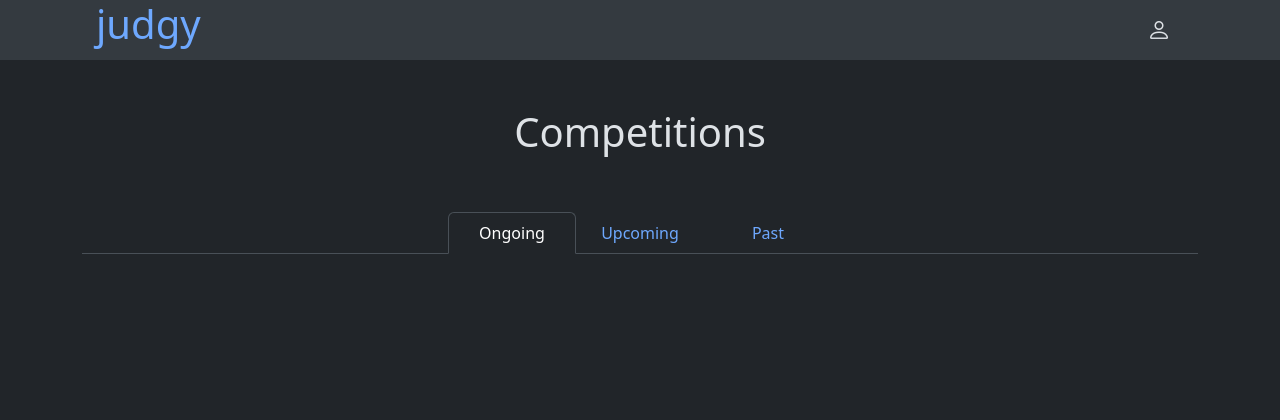
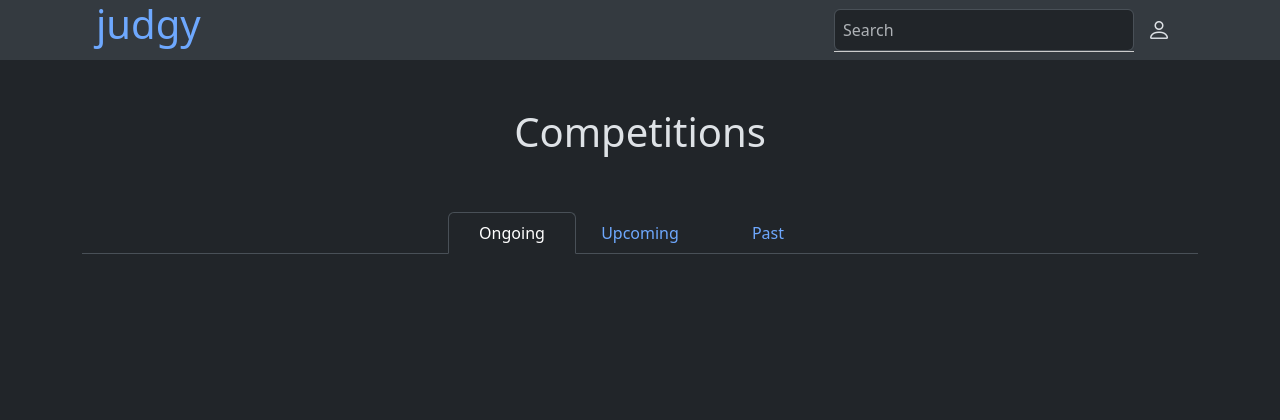
Before and after one commit to miniat-amos/judgy, a Django app: page / in a window 1280 px wide. Shown: the top 420 px of the page. Run offline with Django 5.2, Linux system fonts and the light colour scheme; data that the repository does not hold is empty; some libraries are stand-ins or nearby versions.

Commit message:
Added search bar to look up competitions

```diff
--- a/judgy/templates/judgy/includes/header.html
+++ b/judgy/templates/judgy/includes/header.html
@@ -8,6 +8,19 @@
       </div>
       <div class="d-flex justify-content-end w-100">
         <div class="align-items-center d-flex">
+
+           {% if show_search_bar %}
+
+           <div class="search-container">
+              <input class="form-control mr-sm-2" type="search" placeholder="Search" aria-label="Search" id="search-bar">
+              <ul id="search-results" class="dropdown-results"></ul>
+          </div>
+
+
+
+          {% endif %}
+
+
           <div class="dropdown">
             <button class="btn" data-bs-toggle="dropdown">
               <i class="bi bi-person" style="font-size: 1.5rem"></i>
--- a/judgy/templates/judgy/index.html
+++ b/judgy/templates/judgy/index.html
@@ -30,6 +30,44 @@
       color: var(--bs-light);
     }
   }
+
+
+  .search-container {
+    position: relative;
+    width: 300px; /* Adjust width as needed */
+}
+
+#search-bar {
+    width: 100%;
+    padding: 8px;
+    box-sizing: border-box;
+}
+
+.dropdown-results {
+    position: absolute;
+    top: 100%;
+    left: 0;
+    width: 100%;
+    background-color: black;
+    border: 1px solid #ccc;
+    border-top: none;
+    max-height: 200px;
+    overflow-y: auto;
+    list-style-type: none;
+    padding: 0;
+    margin: 0;
+    z-index: 1000;
+}
+
+.dropdown-results li {
+    padding: 8px;
+    cursor: pointer;
+}
+
+.dropdown-results li:hover {
+    background-color: gray;
+}
+
 </style>
 
 {% endblock %}
@@ -99,6 +137,40 @@
       if (response.ok) $(`[data-code=${code}]`).closest('.col').remove();
     });
   });
+
+  $(document).ready(function() {
+        $('#search-bar').on("input", function() {
+            let query = $(this).val();
+
+            if (query.trim() === "") {
+              $('search-results').empty().hide()
+              return;
+            }
+            $.ajax({
+                url: "search/",
+                data: { 'query': query },
+                success: function(data) {
+                    console.log(data);
+                    let results = $('#search-results');
+                    results.empty();
+
+                    if(data.length) {
+                      $.each(data, function(index, item) {
+                        results.append('<li><a href="' + item.url + '">' + item.name + ' (' + item.code + ')</a></li>');
+                      });
+                      results.show()
+                    } else {
+                      results.empty()
+                    }
+                }
+            });
+        });
+    }
+);
+
+
+
+
 </script>
 
 {% endblock %}
--- a/judgy/urls.py
+++ b/judgy/urls.py
@@ -7,6 +7,7 @@ from .views import (
     set_timezone_view,
     competition_create_view,
     competition_code_view,
+    search_view,
     submissions,
 )
 
@@ -20,5 +21,7 @@ urlpatterns = [
     path("set-timezone", set_timezone_view, name="set_timezone"),
     path("competition/create", competition_create_view, name="competition_create"),
     path("competition/<str:code>", competition_code_view, name="competition_code"),
+    path("search/", search_view, name="search"),
+
     path("submissions", submissions, name="submissions"),
 ]
--- a/judgy/views.py
+++ b/judgy/views.py
@@ -1,9 +1,11 @@
 import json
 from django.contrib.auth import login, logout
 from django.contrib.auth.decorators import login_required, user_passes_test
+from django.urls import reverse
 from django.http import JsonResponse
 from django.shortcuts import render, redirect, get_object_or_404
 from django.utils import timezone
+from django.db.models import Q
 from .forms import (
     AuthenticationForm,
     CompetitionCreationForm,
@@ -17,11 +19,13 @@ from .utils import create_comp_dir, create_problem_dir, save_problem_files
 
 
 def home_view(request):
+    show_search_bar = True
     now = timezone.now()
 
     past_competitions = Competition.objects.filter(end__lt=now).order_by("-end")
     ongoing_competitions = Competition.objects.filter(start__lte=now, end__gte=now).order_by("end")
     upcoming_competitions = Competition.objects.filter(start__gt=now).order_by("start")
+
 
     return render(
         request,
@@ -29,9 +33,27 @@ def home_view(request):
         {
             "past_competitions": past_competitions,
             "ongoing_competitions": ongoing_competitions,
-            "upcoming_competitions": upcoming_competitions
+            "upcoming_competitions": upcoming_competitions,
+            "show_search_bar": show_search_bar
         }
     )
+
+def search_view(request):
+    query = request.GET.get('query', '')
+    competitions = Competition.objects.filter(
+        Q(name__icontains=query) | Q(code__icontains=query)
+    )
+
+    data = [
+        {
+         "name": obj.name,
+         "code": obj.code,
+         "url": reverse('judgy:competition_code', args=[obj.code]),
+        }
+        for obj in competitions
+    ]
+
+    return JsonResponse(data, safe=False)
 
 def login_view(request):
     if request.method == "POST":
--- a/requirements.txt
+++ b/requirements.txt
@@ -1,5 +1,5 @@
 #
-# This file is autogenerated by pip-compile with Python 3.13
+# This file is autogenerated by pip-compile with Python 3.12
 # by the following command:
 #
 #    pip-compile
```
Also changed, not shown: 1 other file.
